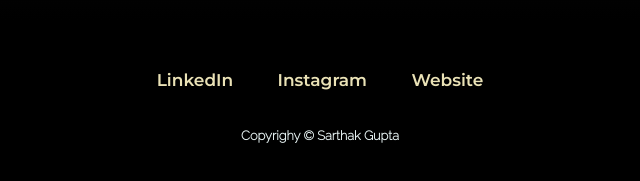
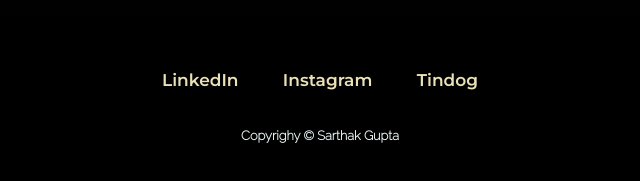
Before and after one commit to Sarthak707/Intro, a plain HTML site: page index.html in a window 1280 px wide. Shown: the part 2807-2988 px from the top of the page, 320-960 px from the left. Drawn offline with Linux system fonts and the light colour scheme.

Commit message:
Tindog file added

```diff
--- a/index.html
+++ b/index.html
@@ -51,7 +51,7 @@
     <div class="bottom">
       <a class="footer-link" href="https://www.linkedin.com/in/sarthak-gupta-556a10191">LinkedIn</a>
       <a class="footer-link" href="https://www.instagram.com/_sarthakxgupta_/">Instagram</a>
-      <a class="footer-link" href="https://themush7.github.io/CV/">Website</a>
+      <a class="footer-link" href="https://themush7.github.io/My-startup-Webpage/">Tindog</a>
       <p  class="copyrt">Copyrighy © Sarthak Gupta</p>
     </div>
 
```
